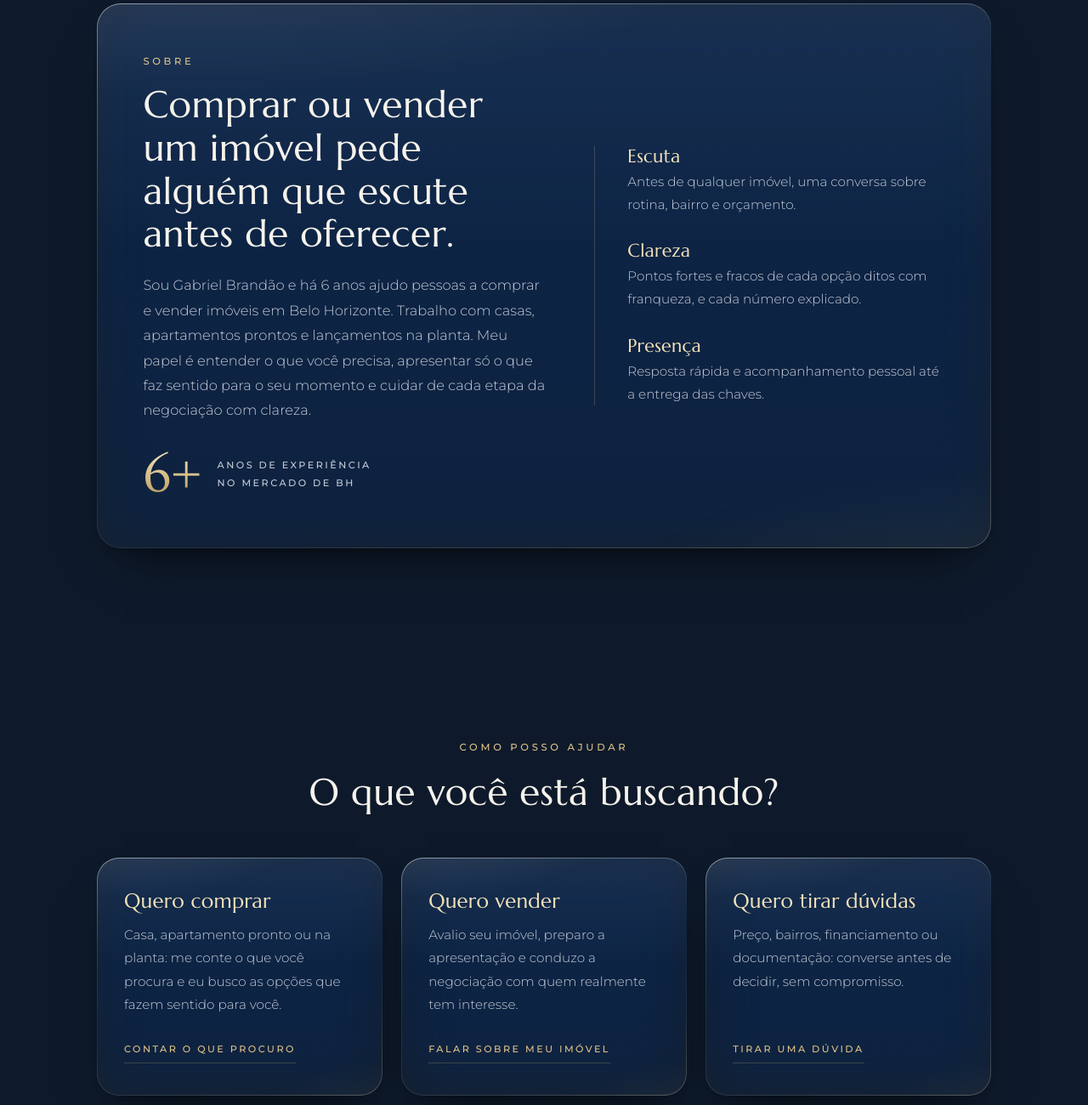
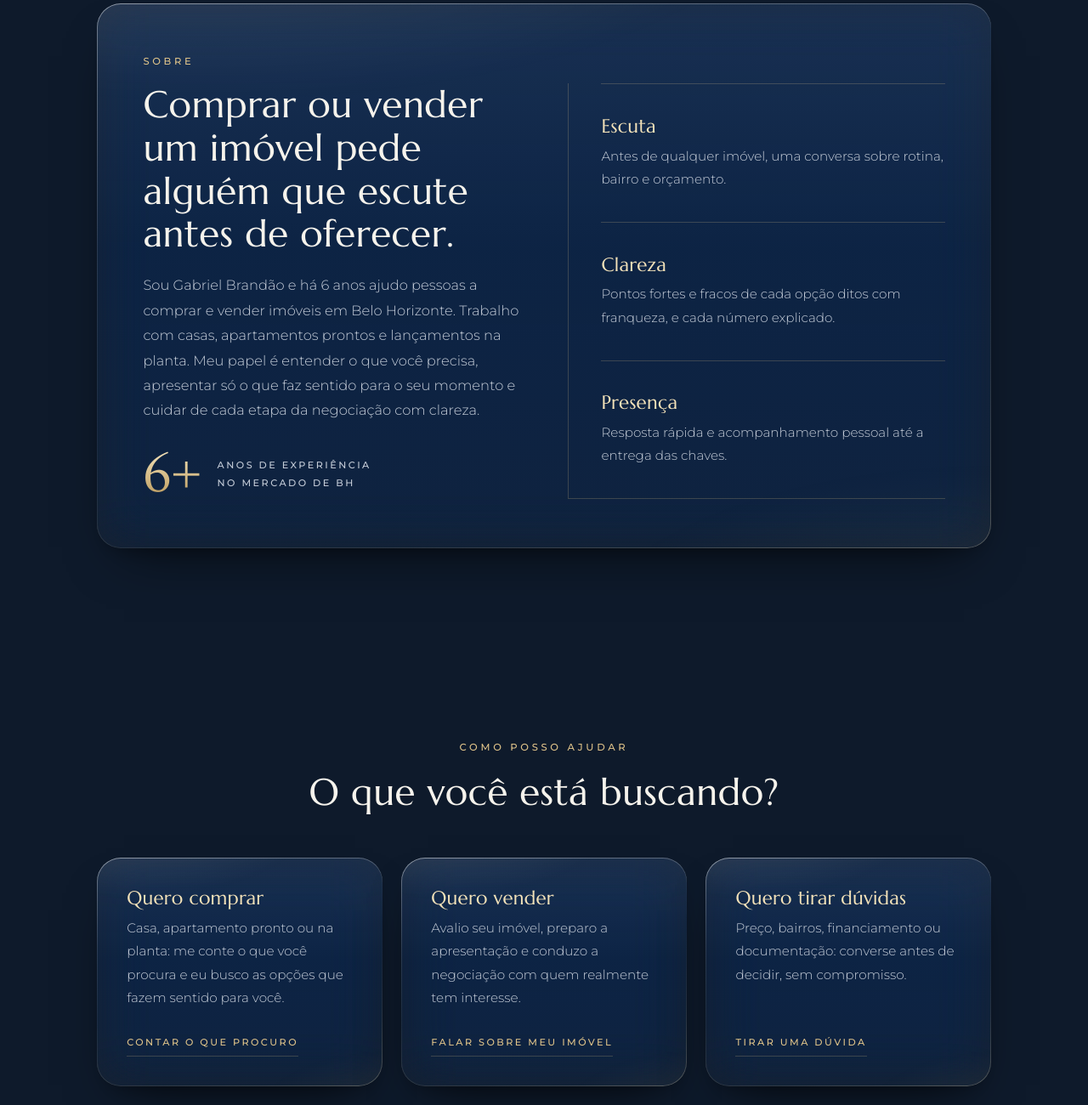
Before and after one commit to gabrielbrandaoconsultor/GabrielBrandao, a plain HTML site: page index.html in a window 1280 px wide. Shown: the part 940-2240 px from the top of the page at 85% size. Drawn offline with Linux system fonts and the light colour scheme; animation ran at ten frames a second.

Commit message:
Simetria: colunas iguais no Sobre, escala única de fontes e cartões padronizados
Co-Authored-By: Claude Opus 5.5 <noreply@anthropic.com>
Claude-Session: https://claude.ai/code/session_01RCissei6dCKiSLXCL2zAH6

```diff
--- a/index.html
+++ b/index.html
@@ -138,24 +138,27 @@ h2{font-size:clamp(2rem,3.6vw,2.75rem);margin-top:1.1rem}
 .hero-actions{display:flex;gap:.9rem;justify-content:center;flex-wrap:wrap;margin-top:2.2rem}
 
 /* Sobre */
-.about{display:grid;grid-template-columns:1.15fr 1fr;gap:3.5rem;padding:3.6rem 3.4rem;align-items:center}
+.about{display:grid;grid-template-columns:1fr 1fr;gap:3.5rem;padding:3.6rem 3.4rem;align-items:stretch}
 .about h2{margin-top:1rem}
 .about .lead{margin-left:0}
 .years{display:flex;align-items:center;gap:1.1rem;margin-top:2rem}
 .years b{font-family:var(--serif);font-weight:400;font-size:3.6rem;line-height:1;
   background:linear-gradient(180deg,var(--gold-light),var(--gold-deep));-webkit-background-clip:text;background-clip:text;-webkit-text-fill-color:transparent}
 .years span{font-size:.7rem;font-weight:500;letter-spacing:.22em;text-transform:uppercase;color:var(--text-dim);line-height:1.9}
-.pillars{list-style:none;display:grid;gap:1.8rem;padding-left:2.4rem;border-left:1px solid var(--hair)}
-.pillars h3{font-size:1.35rem;color:var(--gold-light)}
-.pillars p{color:var(--text-dim);font-size:.95rem;margin-top:.2rem}
+.pillars{list-style:none;display:grid;grid-template-rows:repeat(3,1fr);margin-top:2.3rem;padding-left:2.4rem;border-left:1px solid var(--hair);border-bottom:1px solid var(--hair)}
+.pillars li{display:flex;flex-direction:column;justify-content:center;border-top:1px solid var(--hair)}
+.pillars h3{font-size:1.4rem;color:var(--gold-light)}
+.pillars p{color:var(--text-dim);font-size:.95rem;margin-top:.5rem}
 @media(max-width:860px){.about{grid-template-columns:1fr;padding:2.6rem 1.8rem}
-  .pillars{padding-left:0;border-left:0;padding-top:2rem;border-top:1px solid var(--hair)}}
+  .pillars{padding-left:0;border-left:0;padding-top:2rem;border-top:1px solid var(--hair);margin-top:0;grid-template-rows:none}
+  .pillars{border-bottom:0;padding-top:0;border-top:0}
+  .pillars li{padding:1.4rem 0}}
 
 /* Como posso ajudar */
 .help{display:grid;grid-template-columns:repeat(3,1fr);gap:1.4rem;margin-top:3.2rem;text-align:left}
-.help article{padding:2.4rem 2rem;display:flex;flex-direction:column;border-radius:26px}
-.help h3{font-size:1.5rem;color:var(--gold-light)}
-.help p{color:var(--text-dim);font-size:.95rem;margin:.7rem 0 1.8rem}
+.help article{padding:2.2rem;display:flex;flex-direction:column;border-radius:28px}
+.help h3{font-size:1.4rem;color:var(--gold-light)}
+.help p{color:var(--text-dim);font-size:.95rem;margin:.5rem 0 1.8rem}
 .help a{margin-top:auto;align-self:flex-start;font-size:.7rem;font-weight:500;letter-spacing:.22em;text-transform:uppercase;
   color:var(--gold);padding-bottom:.35rem;border-bottom:1px solid var(--hair);transition:color .3s,border-color .3s}
 .help a:hover{color:var(--gold-light);border-color:var(--gold)}
@@ -171,7 +174,7 @@ h2{font-size:clamp(2rem,3.6vw,2.75rem);margin-top:1.1rem}
 .photo img{position:absolute;inset:0;width:100%;height:100%;object-fit:cover}
 .card-body{padding:1.5rem 1.6rem 1.8rem;display:flex;flex-direction:column;gap:.35rem;flex:1}
 .card h3{font-size:1.4rem}
-.card .specs{color:var(--text-dim);font-size:.9rem}
+.card .specs{color:var(--text-dim);font-size:.95rem}
 .card .price{font-family:var(--serif);font-size:1.4rem;color:var(--gold-light);margin:.4rem 0 1.3rem}
 .card .btn{margin-top:auto}
 
@@ -181,8 +184,8 @@ h2{font-size:clamp(2rem,3.6vw,2.75rem);margin-top:1.1rem}
   background:linear-gradient(90deg,transparent,var(--gold) 15%,var(--gold) 85%,transparent);opacity:.45}
 .steps .n{position:relative;width:44px;height:44px;margin:0 auto;border-radius:50%;display:grid;place-items:center;
   font-family:var(--serif);font-size:1.1rem;color:var(--gold-light);background:var(--ink);border:1px solid var(--gold)}
-.steps h3{font-size:1.3rem;margin-top:1.3rem}
-.steps p{color:var(--text-dim);font-size:.92rem;margin-top:.4rem}
+.steps h3{font-size:1.4rem;margin-top:1.3rem}
+.steps p{color:var(--text-dim);font-size:.95rem;margin-top:.5rem}
 @media(max-width:860px){
   .steps{grid-template-columns:1fr;gap:2.4rem;text-align:left;padding-left:4.2rem}
   .steps::before{top:0;bottom:0;left:22px;right:auto;width:1px;height:auto;
```
